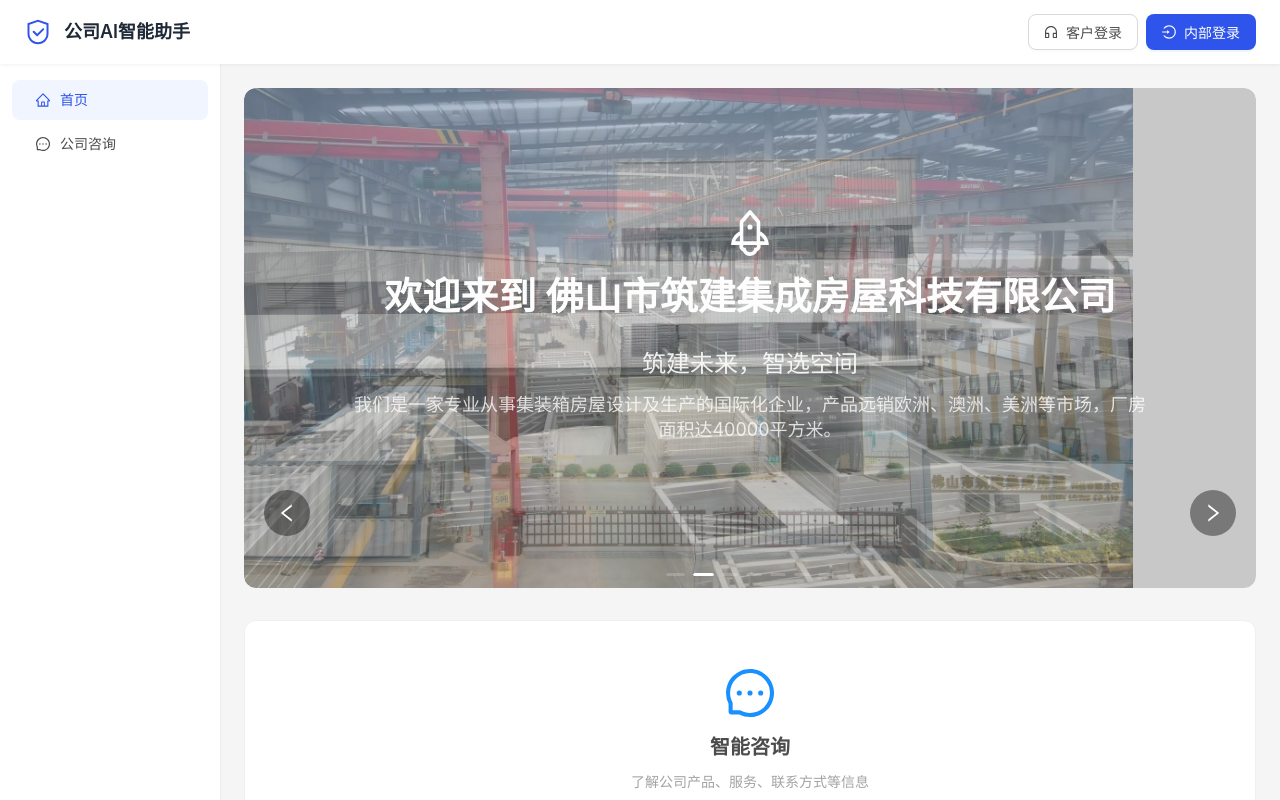
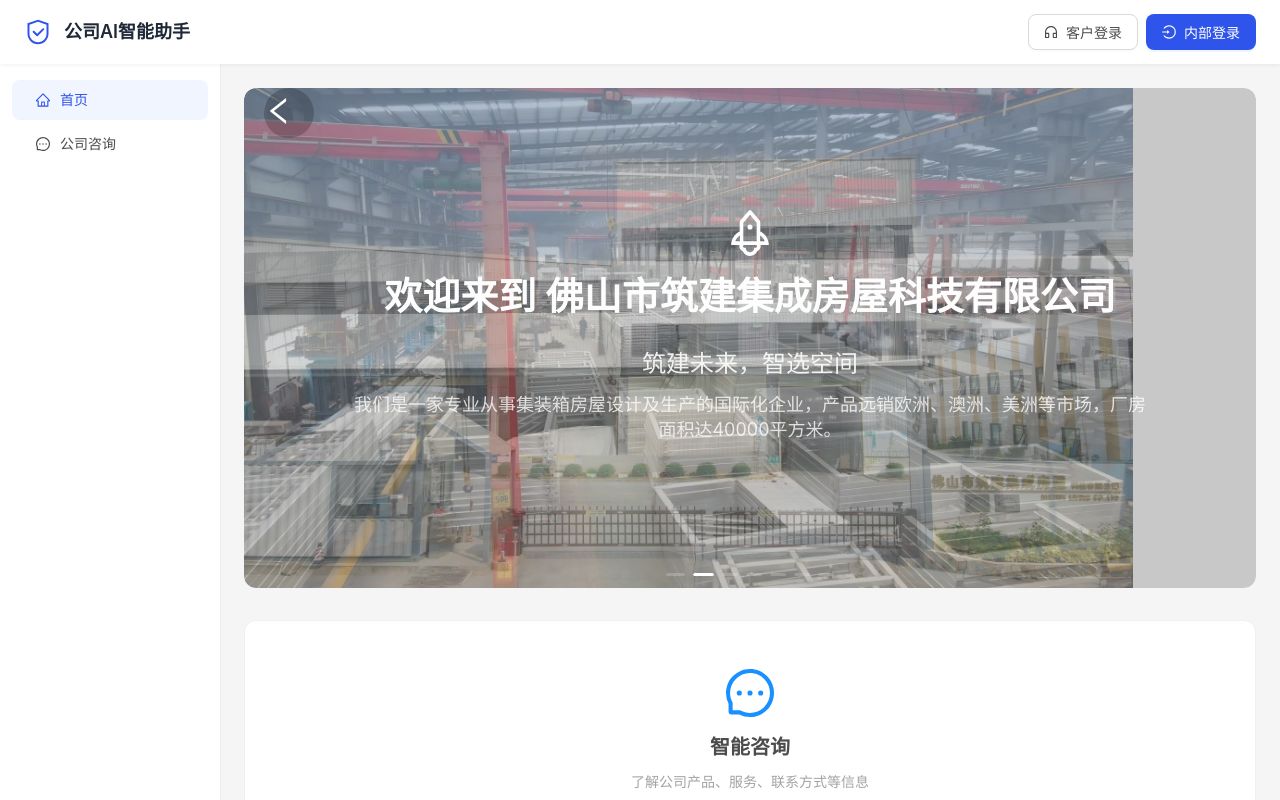
Before and after one commit to amike42w-sys/company-ai, a React (Vite) app: page / in a window 1280 px wide. Shown: the top 800 px of the page. Built offline with nearby package versions, Linux system fonts and the light colour scheme.

Commit message:
fix: 增加!important强行修正箭头位置并抹除AntD默认样式残影

```diff
--- a/src/components/Home/HomePage.module.css
+++ b/src/components/Home/HomePage.module.css
@@ -20,36 +20,28 @@
   content: "" !important;
 }
 
+/* 💡 针对图一里看到的默认样式进行强力覆盖 */
+.homeCarousel :global(.slick-arrow),
+.homeCarousel :global(.ant-carousel .slick-prev),
+.homeCarousel :global(.ant-carousel .slick-next) {
+    /* 强制让默认的、在50%位置的箭头消失 */
+    display: none !important;
+    opacity: 0 !important;
+}
+
+/* 💡 针对箭头里的那个小尖尖（伪元素）进行强力清空 */
+.homeCarousel :global(.slick-prev::before),
+.homeCarousel :global(.slick-next::before) {
+    content: '' !important;
+    display: none !important;
+}
+
 .bannerContainer {
   position: relative;
   width: 100%;
   overflow: hidden;
   border-radius: 12px;
   margin-bottom: 32px;
-}
-
-/* --- 下面是我们自己手写的按钮，保持不变，但增加一个类名确保不被误杀 --- */
-.customArrowBtn {
-  position: absolute;
-  top: 85%;
-  transform: translateY(-50%);
-  z-index: 9999 !important; /* 确保层级在最顶端 */
-  width: 46px;
-  height: 46px;
-  background: rgba(0, 0, 0, 0.4);
-  color: #fff;
-  border-radius: 50%;
-  display: flex;
-  align-items: center;
-  justify-content: center;
-  cursor: pointer;
-  font-size: 20px;
-  transition: all 0.3s ease;
-  /* 💡 关键：确保我们的按钮不受上面的 display:none 影响 */
-}
-
-.customArrowBtn:hover {
-  background: rgba(0, 0, 0, 0.7);
 }
 
 .textWrapper {
@@ -59,15 +51,6 @@
 
 .bannerImage {
   cursor: zoom-in !important;
-}
-
-@media (max-width: 768px) {
-  .customArrowBtn {
-    top: 90%;
-    width: 36px;
-    height: 36px;
-    font-size: 16px;
-  }
 }
 
 .hero {
--- a/src/components/Home/HomePage.tsx
+++ b/src/components/Home/HomePage.tsx
@@ -16,6 +16,60 @@ import { useAuthStore } from '../../store/authStore'
 import styles from './HomePage.module.css'
 
 const { Title, Paragraph } = Typography
+
+const CustomPrevArrow = (props: any) => {
+  const { style, onClick } = props;
+  return (
+    <div
+      style={{
+        ...style,
+        display: 'flex !important',
+        alignItems: 'center',
+        justifyContent: 'center',
+        left: '20px',
+        top: '85% !important',
+        zIndex: 10000,
+        fontSize: '30px',
+        color: '#fff',
+        width: '50px',
+        height: '50px',
+        position: 'absolute',
+        background: 'rgba(0,0,0,0.2)',
+        borderRadius: '50%'
+      }}
+      onClick={onClick}
+    >
+      <LeftOutlined />
+    </div>
+  );
+};
+
+const CustomNextArrow = (props: any) => {
+  const { style, onClick } = props;
+  return (
+    <div
+      style={{
+        ...style,
+        display: 'flex !important',
+        alignItems: 'center',
+        justifyContent: 'center',
+        right: '20px',
+        top: '85% !important',
+        zIndex: 10000,
+        fontSize: '30px',
+        color: '#fff',
+        width: '50px',
+        height: '50px',
+        position: 'absolute',
+        background: 'rgba(0,0,0,0.2)',
+        borderRadius: '50%'
+      }}
+      onClick={onClick}
+    >
+      <RightOutlined />
+    </div>
+  );
+};
 
 const HomePage: React.FC = () => {
   const navigate = useNavigate()
@@ -43,7 +97,9 @@ const HomePage: React.FC = () => {
             autoplay
             effect="fade"
             autoplaySpeed={5000}
-            arrows={false}
+            arrows
+            prevArrow={<CustomPrevArrow />}
+            nextArrow={<CustomNextArrow />}
             dots={true}
             className={styles.homeCarousel}
           >
@@ -96,13 +152,6 @@ const HomePage: React.FC = () => {
             ))}
           </Carousel>
         </Image.PreviewGroup>
-
-        <div className={styles.customArrowBtn} style={{ left: '20px' }} onClick={() => carouselRef.current.prev()}>
-          <LeftOutlined />
-        </div>
-        <div className={styles.customArrowBtn} style={{ right: '20px' }} onClick={() => carouselRef.current.next()}>
-          <RightOutlined />
-        </div>
       </div>
 
       {/* Features Section */}
```
